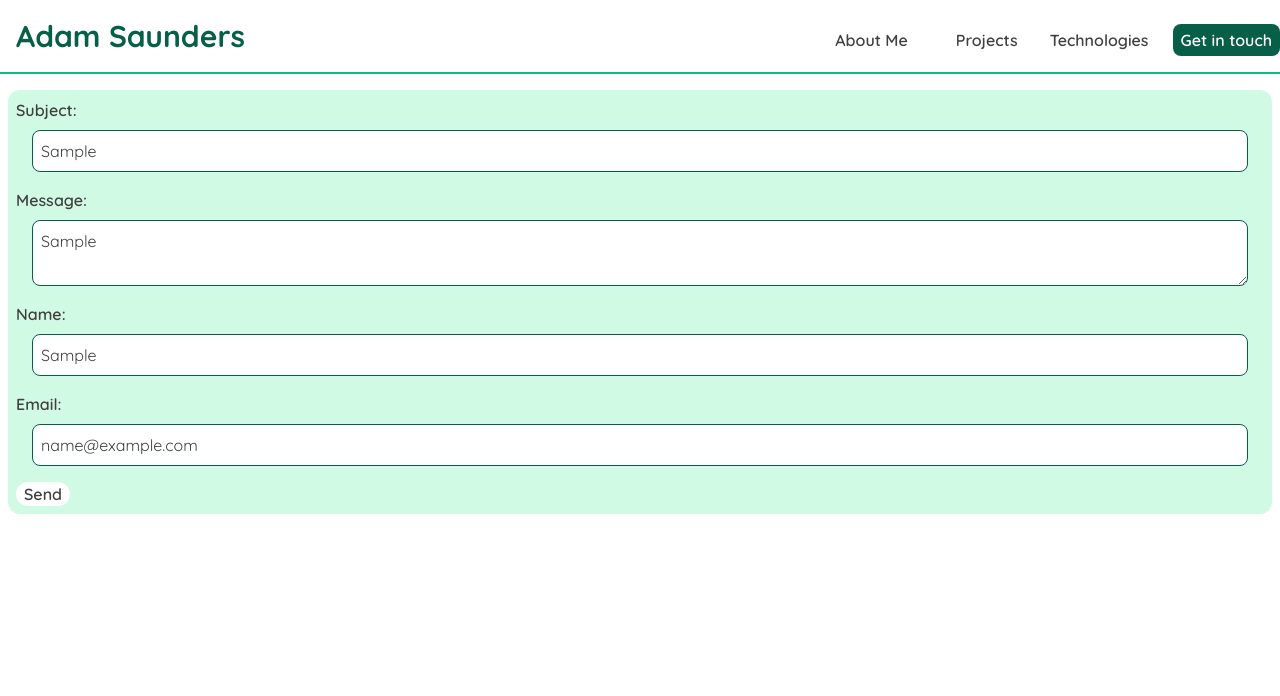
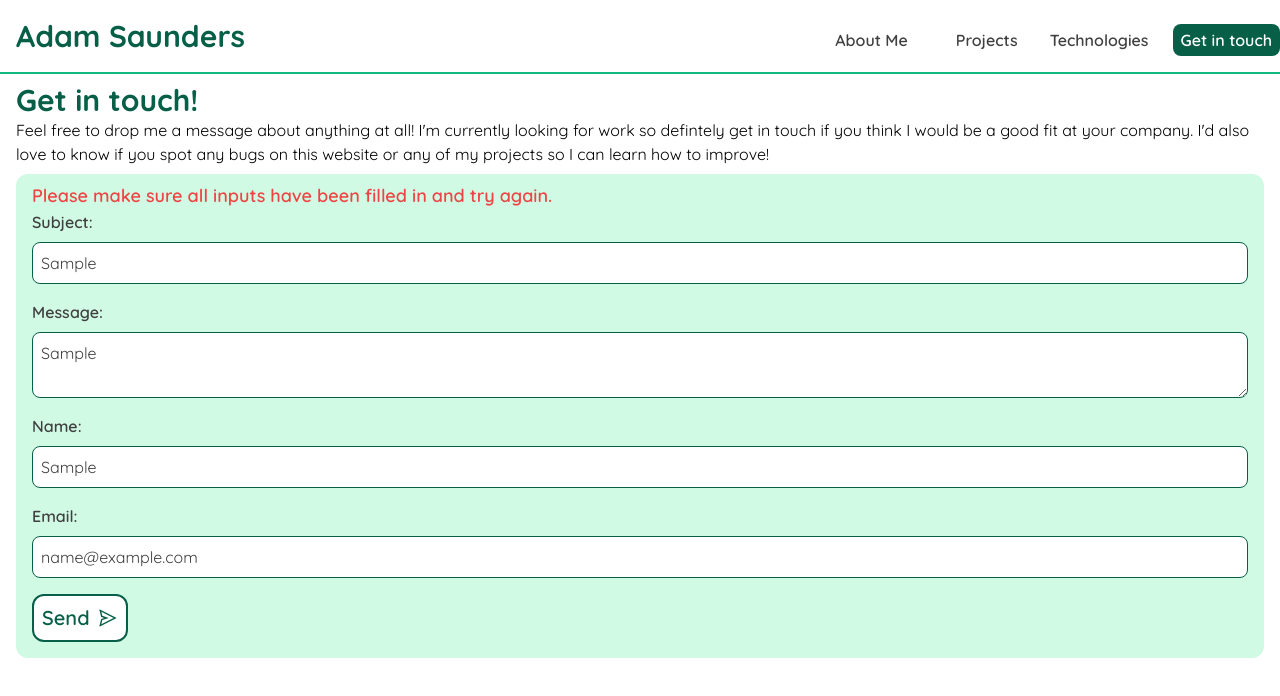
Before and after one commit to AdamSaunders26/as-portfolio, a Next.js app: page /contact in a window 1280 px wide. Both pictures are taken after typing "Sample", "Sample", "Sample", "name@example.com" into the empty fields and a click on the button "Send". Shown: the top 696 px of the page. Built offline with nearby package versions, Linux system fonts and the light colour scheme; no server answers.

Commit message:
error handling and validation for contact form plus styling

```diff
--- a/app/API/contact/EmailSend.ts
+++ b/app/API/contact/EmailSend.ts
@@ -14,7 +14,7 @@ export default async function sendEmail(subject: string, text: string) {
 
   try {
     await sgMail.send(message);
-    console.log("email sent");
+    console.log("Email sent");
   } catch (error) {
     console.error(error);
   }
--- a/app/contact/ContactFormInput.tsx
+++ b/app/contact/ContactFormInput.tsx
@@ -1,4 +1,4 @@
-import { Dispatch } from "react";
+import { Dispatch, SetStateAction } from "react";
 import { formState } from "./page";
 
 interface Props {
@@ -8,6 +8,8 @@ interface Props {
     target: EventTarget;
   }>;
   inputClass: string;
+  validEmail?: boolean;
+  setSubmitSuccess: Dispatch<SetStateAction<boolean>>;
 }
 
 export default function ContactFormInput({
@@ -15,11 +17,13 @@ export default function ContactFormInput({
   inputName,
   setFormData,
   inputClass,
+  validEmail = true,
+  setSubmitSuccess,
 }: Props) {
   const inputType = formData[inputName as keyof formState];
 
   return (
-    <div className="flex flex-col">
+    <div className="flex flex-col mx-2">
       <label
         htmlFor={inputName}
         className={inputType === "" ? "text-red-500" : ""}
@@ -28,12 +32,19 @@ export default function ContactFormInput({
         {inputType === ""
           ? ` Please provide a ${inputName.toLowerCase()} before submitting.`
           : null}
+        <span className="text-red-500">
+          {!validEmail ? " Please ensure your email is valid." : null}
+        </span>
       </label>
       <input
         id={inputName}
         name={inputName}
         onChange={setFormData}
-        onClick={setFormData}
+        onClick={(e) => {
+          setFormData(e);
+          setSubmitSuccess(false);
+        }}
+        value={inputType ? inputType : ""}
         className={
           inputType === ""
             ? inputClass +
--- a/app/contact/page.tsx
+++ b/app/contact/page.tsx
@@ -3,6 +3,8 @@
 import { FormEvent, useReducer, useState } from "react";
 import axios from "axios";
 import ContactFormInput from "./ContactFormInput";
+import { AiOutlineSend } from "react-icons/ai";
+import { FaSpinner } from "react-icons/fa";
 
 export interface formState {
   Subject: string | null;
@@ -13,48 +15,101 @@ export interface formState {
 
 export default function ContactPage() {
   const [isSubmitting, setIsSubmitting] = useState<boolean>(false);
+  const [isError, setIsError] = useState<boolean>(false);
+  const [validEmail, setValidEmail] = useState<boolean>(true);
+  const [submitSuccess, setSubmitSuccess] = useState<boolean>(false);
 
-  function formReducer(state: formState, { target }: { target: EventTarget }) {
+  function formReducer(
+    state: formState,
+    { target }: { target: EventTarget | string }
+  ) {
+    if (typeof target === "string") {
+      return initialState;
+    }
     const formTarget = target as HTMLFormElement;
     return {
       ...state,
       [formTarget.name]: formTarget.value,
     };
   }
-
-  const [formData, setFormData] = useReducer(formReducer, {
+  const initialState = {
     Subject: null,
     Message: null,
     Name: null,
     Email: null,
-  });
+  };
+  const [formData, setFormData] = useReducer(formReducer, initialState);
 
   function handleSubmit(e: FormEvent<HTMLFormElement>) {
     e.preventDefault();
-    if (process.env.NEXT_PUBLIC_API_URL) {
+    setIsSubmitting(true);
+    setIsError(false);
+    if (formData.Email) {
+      setValidEmail(emailRegex.test(formData.Email));
+    }
+
+    let submitOkay = true;
+
+    for (const element in formData) {
+      if (
+        formData[element as keyof formState] === null ||
+        formData[element as keyof formState] === ""
+      ) {
+        setIsError(true);
+        setIsSubmitting(false);
+        submitOkay = false;
+        break;
+      }
+    }
+
+    if (process.env.NEXT_PUBLIC_API_URL && submitOkay) {
+      console.log("im submitting!");
       axios
         .post(process.env.NEXT_PUBLIC_API_URL, { formData })
         .then(({ data }) => {
+          setIsSubmitting(false);
+          setSubmitSuccess(true);
+          setFormData({ target: "string" });
           console.log(data);
         })
         .catch((err) => {
+          setIsError(true);
+          setIsSubmitting(false);
           console.log(err);
         });
     }
   }
-  const inputClass = "rounded-lg mx-4 p-2 mb-4 mt-2 border font-normal";
-  console.log(formData);
+  const inputClass = "rounded-lg p-2 mb-4 mt-2 border font-normal";
+  const emailRegex = /^[\w-\.]+@([\w-]+\.)+[\w-]{2,4}$/g;
+
   return (
+    <main className="flex flex-col  m-2">
+      <h2 className="text-3xl mx-2 font-bold text-emerald-800">
+        Get in touch!
+      </h2>
+      <p className="mx-2">
+        Feel free to drop me a message about anything at all! I'm currently
+        looking for work so defintely get in touch if you think I would be a
+        good fit at your company. I'd also love to know if you spot any bugs on
+        this website or any of my projects so I can learn how to improve!
+      </p>
       <form
-      className="bg-emerald-100 flex flex-col m-2 my-4 text-neutral-700 font-semibold p-2 rounded-xl "
+        className="bg-emerald-100 flex flex-col m-2  text-neutral-700 font-semibold p-2 rounded-xl "
         onSubmit={handleSubmit}
       >
+        {isError ? (
+          <p className="mx-2 font-semibold text-red-500 text-lg">
+            Please make sure all inputs have been filled in and try again.
+          </p>
+        ) : null}
         <ContactFormInput
           formData={formData}
           inputName={"Subject"}
           setFormData={setFormData}
           inputClass={inputClass}
+          setSubmitSuccess={setSubmitSuccess}
         />
+        <div className="flex flex-col mx-2">
           <label
             htmlFor="Message"
             className={formData.Message === "" ? "text-red-500" : ""}
@@ -68,7 +123,11 @@ export default function ContactPage() {
             id="Message"
             name="Message"
             onChange={setFormData}
-        onClick={setFormData}
+            onClick={(e) => {
+              setFormData(e);
+              setSubmitSuccess(false);
+            }}
+            value={formData.Message ? formData.Message : ""}
             className={
               formData.Message === ""
                 ? inputClass +
@@ -77,21 +136,40 @@ export default function ContactPage() {
                   " border-emerald-800 focus:outline-none focus:ring focus:ring-emerald-800 "
             }
           />
-
+        </div>
         <ContactFormInput
           formData={formData}
           inputName={"Name"}
           setFormData={setFormData}
           inputClass={inputClass}
+          setSubmitSuccess={setSubmitSuccess}
         />
         <ContactFormInput
           formData={formData}
           inputName={"Email"}
           setFormData={setFormData}
           inputClass={inputClass}
+          validEmail={validEmail}
+          setSubmitSuccess={setSubmitSuccess}
         />
-
-      <button className="bg-white rounded-xl w-max px-2 ">Send</button>
+        <div className="flex gap-4 mx-2">
+          <button
+            disabled={isSubmitting}
+            className="bg-white rounded-xl w-max h-max ont-semibold gap-2 p-2 text-xl text-emerald-800 border-2  mb-2 border-emerald-800 flex  items-center hover:bg-neutral-200 active:bg-emerald-800 active:text-white "
+          >
+            {isSubmitting ? "Submitting" : "Send"}
+            <span className={isSubmitting ? "animate-spin" : ""}>
+              {isSubmitting ? <FaSpinner /> : <AiOutlineSend />}
+            </span>
+          </button>
+          {submitSuccess ? (
+            <p>
+              Success! Thanks for your message! I'll normally get back to you
+              within the next few hours but this may be longer at the weekends.{" "}
+            </p>
+          ) : null}
+        </div>
       </form>
+    </main>
   );
 }
```
Also changed, not shown: app/API/contact/route.ts (+0 -8 lines). Lines whose indentation alone changed are shown as unchanged.
